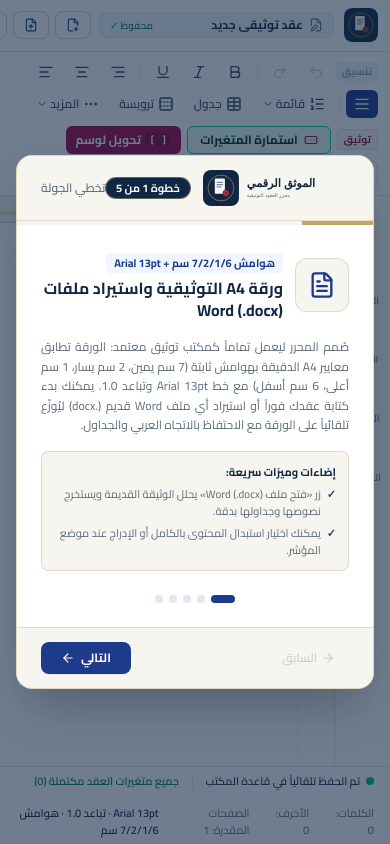
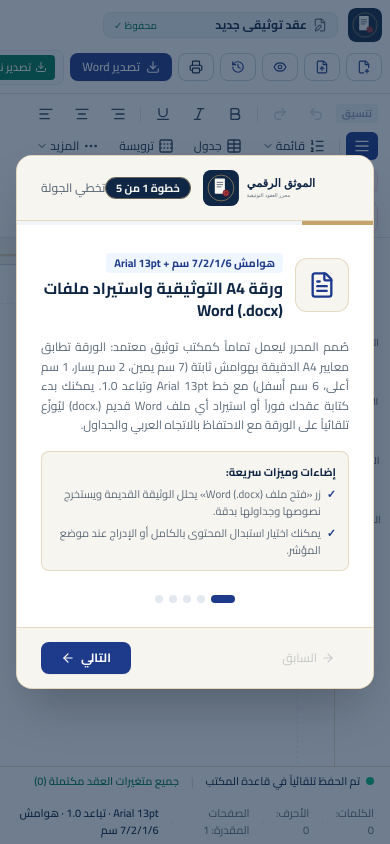
Before and after one commit to younestech31/Notaire.docx, a Next.js app: page / in a window 390 px wide. Built offline with nearby package versions, Linux system fonts and the light colour scheme.

Commit message:
style: improve EditorTopBar responsiveness
Adjust flex layout to wrap on smaller screens to prevent content overflow in the top navigation bar.

```diff
--- a/components/EditorTopBar.tsx
+++ b/components/EditorTopBar.tsx
@@ -59,7 +59,7 @@ export default function EditorTopBar({
     : null;
 
   return (
-    <header className="flex flex-nowrap items-center justify-between gap-2 px-3 sm:px-4 py-2 bg-white border-b border-[#C4A46A]/35 shrink-0 no-print select-none shadow-2xs">
+    <header className="flex flex-wrap sm:flex-nowrap items-center justify-between gap-2 px-2 sm:px-4 py-2 bg-white border-b border-[#C4A46A]/35 shrink-0 no-print select-none shadow-2xs">
       {/* Right: Brand Mark (/brand/mark.svg) & Editable Contract Title Input with Auto-Save Badge */}
       <div className="flex items-center gap-2.5 shrink-0">
         <div className="flex items-center gap-2.5">
```
